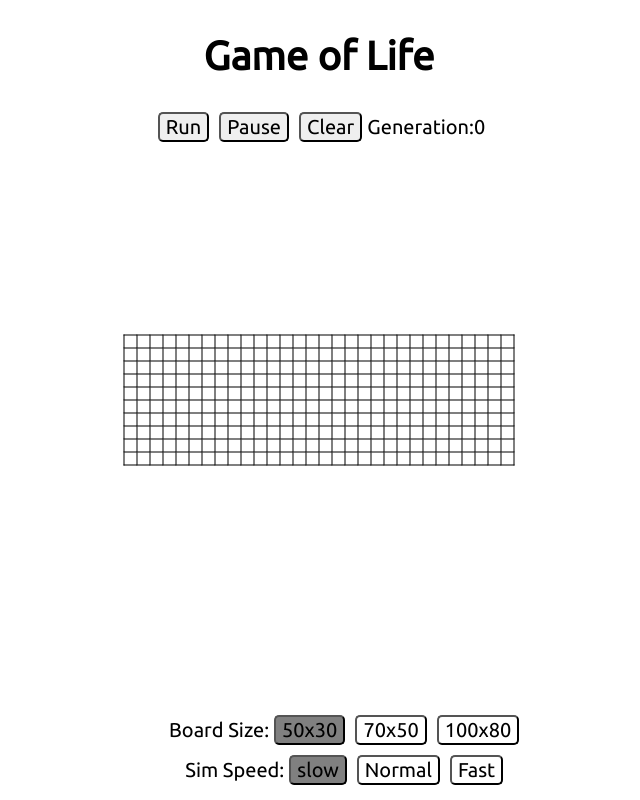
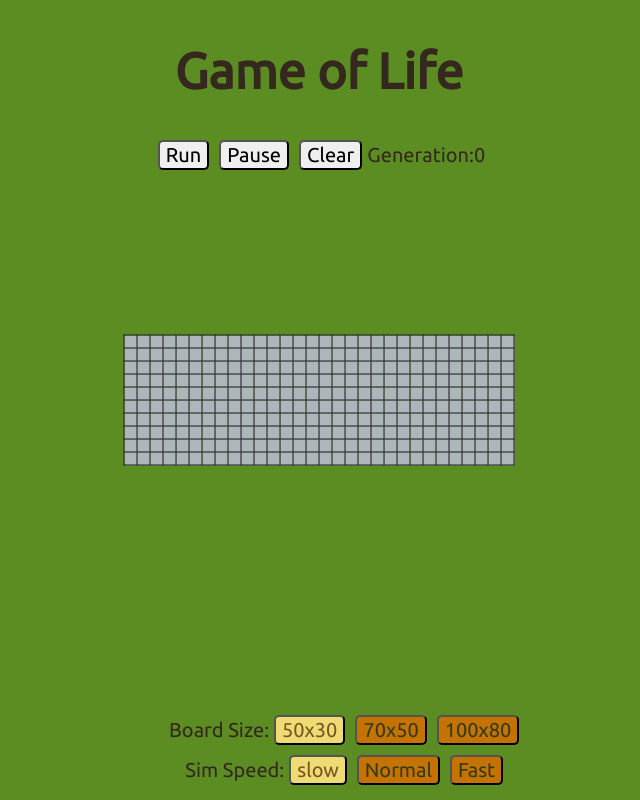
Before and after one commit to thisiswhale/Game-of-Life, a React app: page / in a window 1280 px wide. Shown: the whole page, without its empty margins (321-961 px from the left). Built offline with nearby package versions, Linux system fonts and the light colour scheme.

Commit message:
Color the layout

```diff
--- a/public/app.bundle.css
+++ b/public/app.bundle.css
@@ -1,6 +1,8 @@
 body {
   margin: 0;
-  font-family: 'Ubuntu', sans-serif; }
+  font-family: 'Ubuntu', sans-serif;
+  background-color: #5c8d23;
+  color: #35291f; }
 
 button {
   font-family: 'Ubuntu', sans-serif;
@@ -10,13 +12,17 @@ button {
   width: auto;
   border-radius: 5px; }
 
+button:focus {
+  outline: none; }
+
 .container {
   margin: 0 auto;
   width: 90%;
   font-size: 20px; }
   .container .title {
     text-align: center;
-    font-size: 40px; }
+    font-size: 50px;
+    font-weight: bold; }
   .container .top-nav-bar {
     text-align: center;
     margin-left: auto;
@@ -30,14 +36,14 @@ button {
     margin-right: -50%;
     transform: translate(-50%, -50%); }
     .container table .empty-cell {
-      background-color: white; }
+      background-color: #ADB6BB; }
     .container table .new-cell {
-      background-color: orange; }
+      background-color: #EEDB74; }
     .container table .mature-cell {
-      background-color: red; }
+      background-color: #C57200; }
   .container table, .container th, .container td {
     border-collapse: collapse;
-    border: black 1px solid; }
+    border: #222120 1px solid; }
   .container td {
     width: 10px;
     height: 10px; }
@@ -48,8 +54,10 @@ button {
     left: 50%;
     bottom: 15px; }
     .container .btm-nav-bar .btm-nav-btn.neutral-btn {
-      background-color: white; }
+      color: #333C1A;
+      background-color: #C57200; }
     .container .btm-nav-bar .selected-size-btn, .container .btm-nav-bar .selected-speed-btn {
-      background-color: gray; }
+      color: #785722;
+      background-color: #EEDB74; }
     .container .btm-nav-bar .board-size-panel {
       margin-bottom: 10px; }
--- a/src/style.scss
+++ b/src/style.scss
@@ -1,12 +1,16 @@
-$blank-cell: white;
-$new-cell-color: orange;
-$mature-cell-color: red;
-$neutral-btn-color: white;
-$selected-btn-color: gray;
+$blank-cell: #ADB6BB;
+$new-cell-color: #EEDB74;
+$mature-cell-color: #C57200;
+$neutral-btn-color: #C57200;
+$neutral-btn-color-text: #333C1A;
+$selected-btn-color: #EEDB74;
+$selected-btn-color-text: #785722;
 
 body {
   margin: 0;
   font-family: 'Ubuntu', sans-serif;
+  background-color:  rgb(92,141,35);
+  color: rgb(53,41,31)//rgb(64,68,28);
 }
 
 button{
@@ -17,6 +21,9 @@ button{
   width: auto;
   border-radius: 5px;
 }
+button:focus{
+  outline: none;
+}
 
 .container{
   margin:0 auto;
@@ -24,7 +31,9 @@ button{
   font-size: 20px;
   .title{
     text-align: center;
-    font-size: 40px;
+    font-size: 50px;
+    font-weight: bold;
+
   }
   .top-nav-bar{
     text-align: center;
@@ -53,7 +62,7 @@ button{
   }
   table, th, td {
     border-collapse: collapse;
-    border: black 1px solid;
+    border: #222120 1px solid;
   }
 
   td{  //CHANGE PIXEL SIZE LATER
@@ -68,9 +77,11 @@ button{
     left: 50%;
     bottom: 15px;
     .btm-nav-btn.neutral-btn{
+      color: $neutral-btn-color-text;
       background-color: $neutral-btn-color;
     }
     .selected-size-btn, .selected-speed-btn{
+      color: $selected-btn-color-text;
       background-color: $selected-btn-color;
     }
     .board-size-panel{
```
